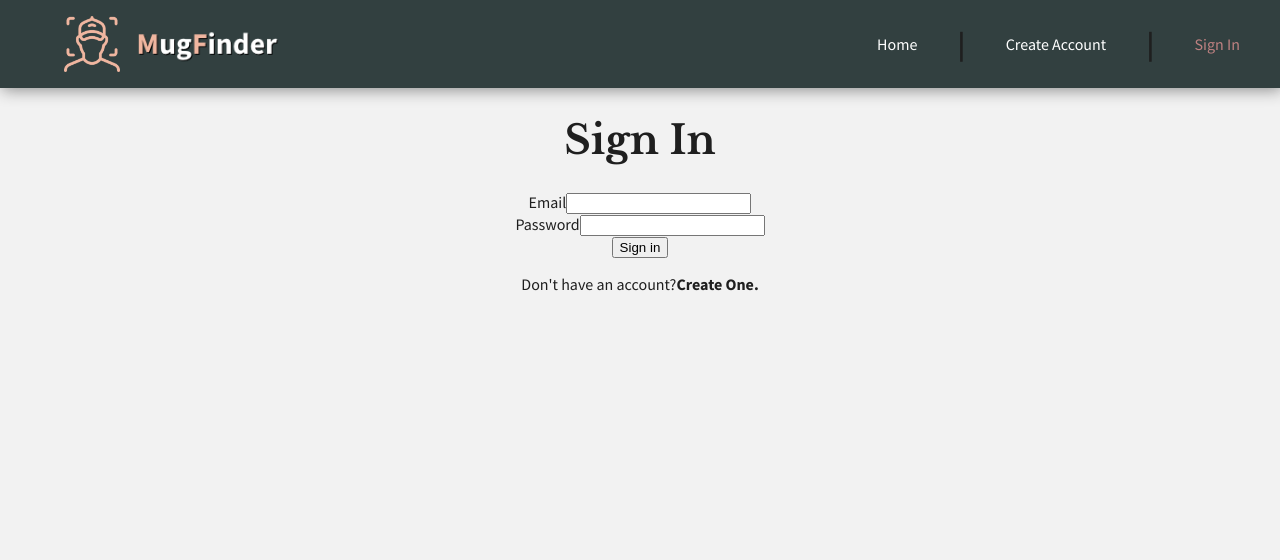
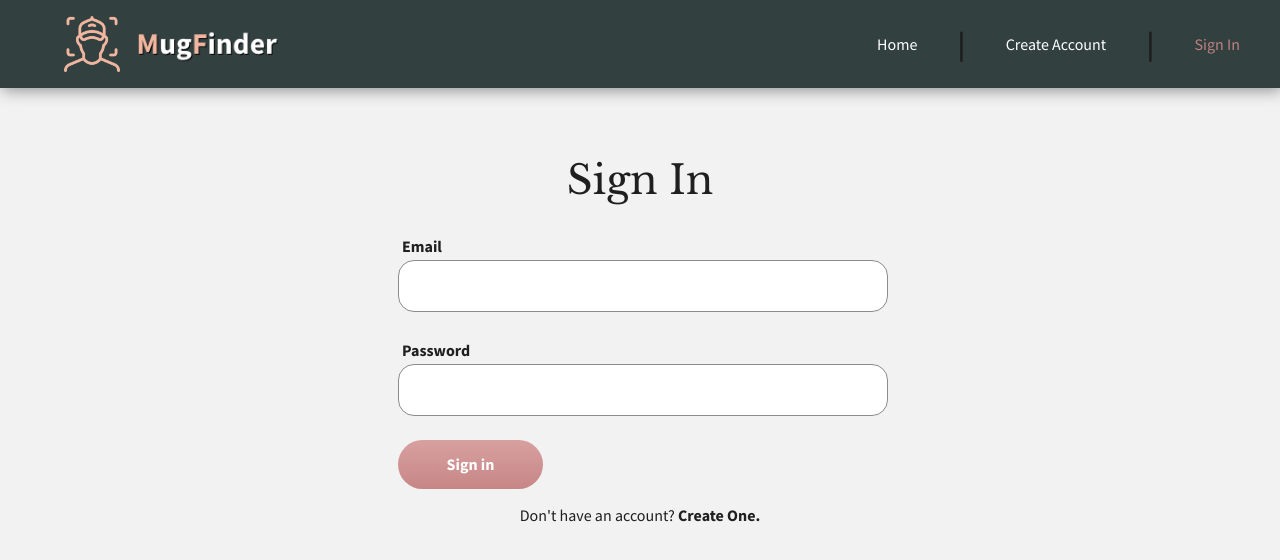
Before and after one commit to ckaethler/MugFinder, a React (Create React App) app: page / in a window 1280 px wide. Shown: the top 560 px of the page. Built offline with nearby package versions, Linux system fonts and the light colour scheme.

Commit message:
adjusting forms frontend

```diff
--- a/src/components/SignIn/SignIn.css
+++ b/src/components/SignIn/SignIn.css
@@ -0,0 +1,32 @@
+.w-100 {
+    width: 100%;
+}
+
+.input-card {
+    width: 50%;
+    max-width: 484px;
+    margin: auto;
+    padding-top: 40px;
+    display: flex;
+    flex-wrap: wrap;
+}
+
+.card-header {
+    display: block;
+}
+
+.input-form {
+    height: 48px;
+    border-radius: 16px;
+    width: 100%;
+    background: #fff;
+    border: 1px solid #8b8b8b;
+    align-self: left;
+    margin-bottom: 24px;
+}
+
+.input-label {
+    display: block;
+    font-weight: bold;
+    margin: 4px;
+}
--- a/src/components/SignIn/SignIn.js
+++ b/src/components/SignIn/SignIn.js
@@ -1,4 +1,5 @@
 import React from 'react';
+import './SignIn.css';
 
 class SignIn extends React.Component {
     constructor(props) {
@@ -43,17 +44,18 @@ class SignIn extends React.Component {
 
         return (
             // Sign In Card
-            <div className="">
+            <div className="input-card">
                     {/* Sign In Header */}
-                    <h1 className="">Sign In</h1>
+                    <h1 className="card-header w-100 text-center">Sign In</h1>
 
+                    <div className="w-100">
                         {/* Email Field */}
                         <div className="">
                             <label
-                            className=""
+                                className="input-label"
                                 htmlFor="email-address">Email</label>
                             <input
-                            className=""
+                                className="input-form"
                                 type="email"
                                 name="email-address"
                                 id="email-address"
@@ -64,10 +66,10 @@ class SignIn extends React.Component {
                         {/* Password Field */}
                         <div className="">
                             <label
-                            className=""
+                                className="input-label"
                                 htmlFor="password">Password</label>
                             <input
-                            className=""
+                                className="input-form"
                                 type="password"
                                 name="password"
                                 id="password"
@@ -79,7 +81,7 @@ class SignIn extends React.Component {
                     <div className="">
                         <input
                             onClick={this.onSubmitSignIn}
-                        className=""
+                            className="btn right-align"
                             type="submit"
                             value="Sign in" />
                     </div>
@@ -88,10 +90,10 @@ class SignIn extends React.Component {
                     <div className="">
                         <p
                             onClick={() => onRouteChange('register')}
-                        className="">
-                        Don't have an account?
-                        <strong>Create One.</strong>
+                            className="pointer text-center">
+                            Don't have an account? <strong>Create One.</strong>
                         </p>
+                    </div>
                     </div>
             </div>
         );
--- a/src/controllers/App.css
+++ b/src/controllers/App.css
@@ -1,5 +1,4 @@
 .App {
-  text-align: center;
   font-family: 'Source Sans Pro', sans-serif;
   font-size: 16px;
   color: #1F1F1F;
@@ -7,18 +6,16 @@
 
 h1, h2, h3 {
   font-family: 'Libre Baskerville', serif;
+  font-weight: normal;
 }
 
 h1 {
+  text-align: center;
   font-size: 40px;
 }
 
 h2 {
   font-size: 32px;
-}
-
-h2 {
-  font-size: 24px;
 }
 
 button {
@@ -29,3 +26,20 @@ button {
   display: flex;
   justify-content: center;
 }
+
+.btn {
+  width: 145px;
+  height: 49px;
+  background: linear-gradient(#d8a0a0 0%, #c78686 100%);
+  width: 145px;
+  border-radius: 24.5px;
+  border: 0px;
+  font-family: "Source Sans Pro";
+  font-weight: bold;
+  color: #fff;
+  font-size: 16px;
+}
+
+.pointer {
+  cursor: pointer;
+}
--- a/src/index.css
+++ b/src/index.css
@@ -3,3 +3,7 @@ body {
   padding: 0;
   background: #F2F2F2;
 }
+
+.text-center {
+  text-align: center;
+}
```
Lines whose indentation alone changed are shown as unchanged.
